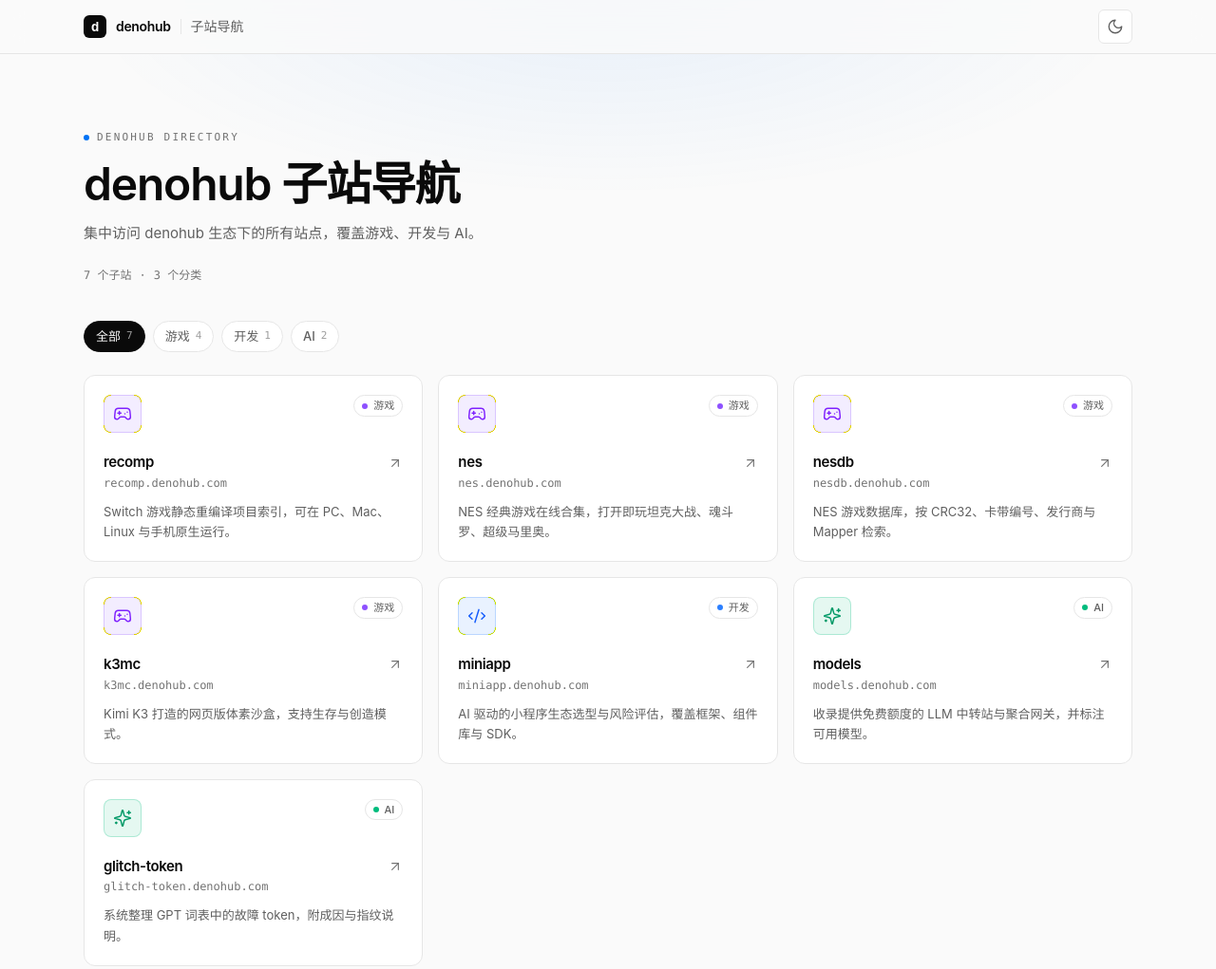
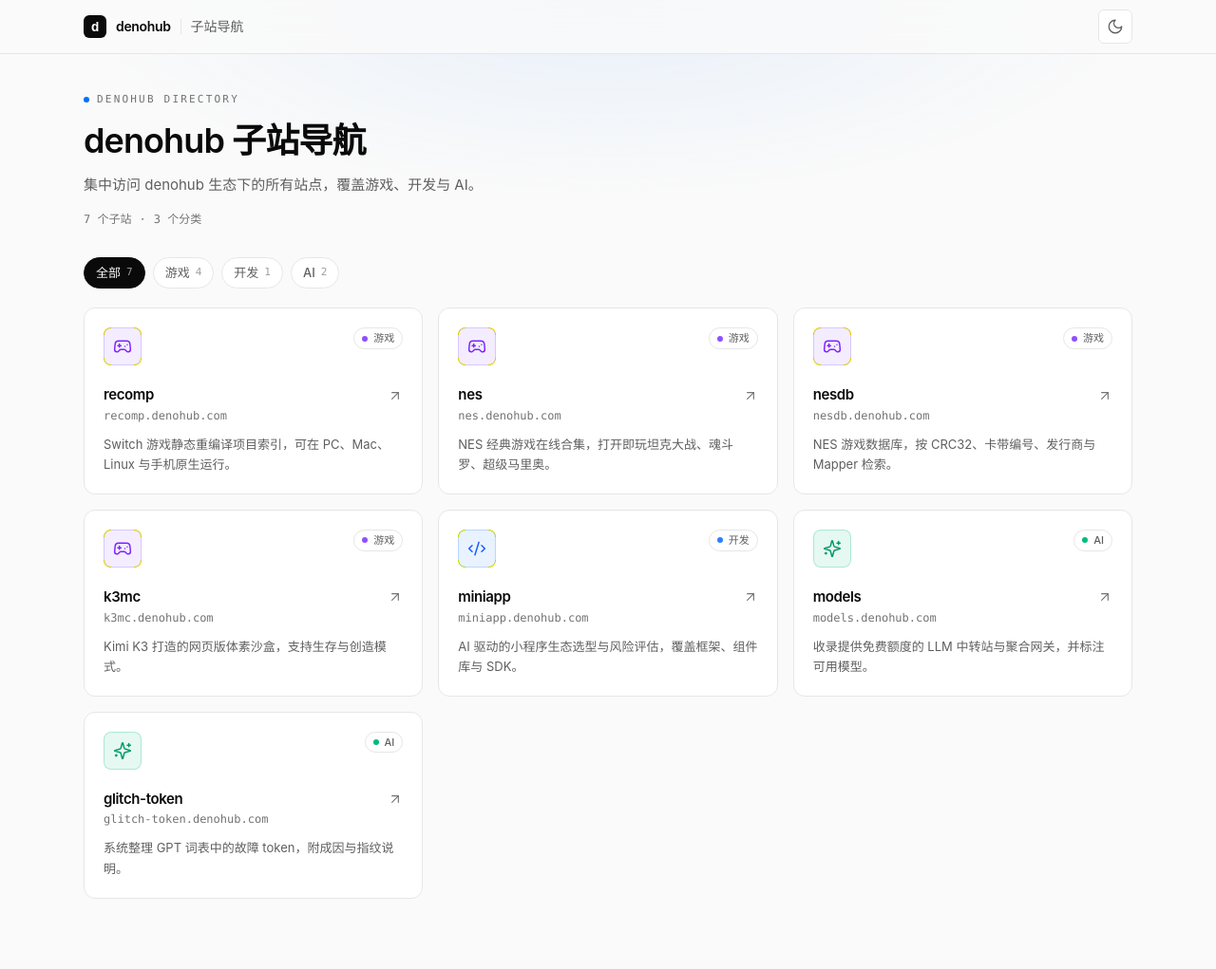
Before and after one commit to denohub/denohub.com, a website built with Vite: page src/index.html in a window 1280 px wide. Shown: the top 1021 px of the page at 95% size. Built offline with nearby package versions, Linux system fonts and the light colour scheme.

Commit message:
style: tighten hero spacing for above-the-fold navigation

```diff
--- a/src/index.html
+++ b/src/index.html
@@ -103,18 +103,18 @@
     </header>
 
     <main class="relative z-10">
-      <section class="mx-auto max-w-6xl px-4 pb-8 pt-12 sm:px-6 sm:pb-10 sm:pt-20">
+      <section class="mx-auto max-w-6xl px-4 pb-6 pt-8 sm:px-6 sm:pb-8 sm:pt-10">
         <p
           class="flex items-center gap-2 font-mono text-[11px] uppercase tracking-[0.2em] text-subtle"
         >
           <span class="size-1.5 rounded-full bg-accent" aria-hidden="true"></span>
           Denohub Directory
         </p>
-        <h1 class="mt-4 text-3xl font-semibold tracking-tight sm:text-5xl">denohub 子站导航</h1>
-        <p class="mt-4 max-w-xl text-sm leading-relaxed text-muted sm:text-[15px]">
+        <h1 class="mt-3 text-[28px] font-semibold leading-tight tracking-tight sm:text-4xl">denohub 子站导航</h1>
+        <p class="mt-3 max-w-xl text-sm leading-relaxed text-muted sm:text-[15px]">
           集中访问 denohub 生态下的所有站点，覆盖游戏、开发与 AI。
         </p>
-        <p class="mt-6 flex items-center gap-2 font-mono text-xs text-subtle">
+        <p class="mt-4 flex items-center gap-2 font-mono text-xs text-subtle">
           <span><span id="total-count">7</span> 个子站</span>
           <span aria-hidden="true">·</span>
           <span><span id="category-count">3</span> 个分类</span>
@@ -129,7 +129,7 @@
           role="group"
           aria-label="按分类筛选子站"
         ></div>
-        <div id="site-grid" class="mt-5 grid gap-3 sm:mt-6 sm:grid-cols-2 sm:gap-4 lg:grid-cols-3"></div>
+        <div id="site-grid" class="mt-4 grid gap-3 sm:mt-5 sm:grid-cols-2 sm:gap-4 lg:grid-cols-3"></div>
         <noscript>
           <p class="mt-6 text-sm text-muted">需要启用 JavaScript 才能查看子站列表。</p>
         </noscript>
```
